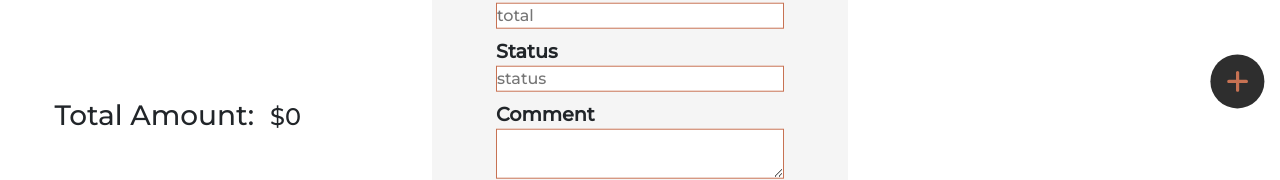
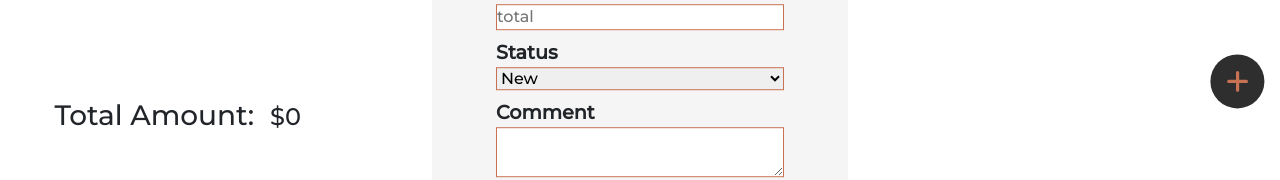
Before and after one commit to JUNNY12/NUBIAVILLE_PPROJECT, a React (Create React App) app: page /home in a window 1280 px wide. Both pictures are taken after a click on the button 1237 px from the left and 443 px from the top of the page. Shown: the part 362-542 px from the top of the page. Built offline with nearby package versions, Linux system fonts and the light colour scheme; no server answers.

Commit message:
Change status input to select

```diff
--- a/src/component/form/Form.js
+++ b/src/component/form/Form.js
@@ -70,14 +70,18 @@ const Form = ({ closeForm, addData }) => {
 
         <div className="inputWrapper">
           <label>Status</label> <br />
-          <input
+          <select
            name="status"
            className="input"
            type={`text`}
            value={data.status}
            placeholder="status"
            onChange={handleChange}
-          />
+          >
+              <option >New </option>
+              <option>Inprogress</option>
+              <option>Completed</option>
+          </select>
         </div>
 
         <div className="inputWrapper">
--- a/src/component/form/UpdateForm.js
+++ b/src/component/form/UpdateForm.js
@@ -91,14 +91,18 @@ const UpdateForm = ({ closeUpdateForm, expenses, setExpenses }) => {
 
         <div className="inputWrapper">
           <label>Status</label> <br />
-          <input
+          <select
            name="status"
            className="input"
            type={`text`}
            value={data.status}
            placeholder="status"
            onChange={handleChange}
-          />
+          >
+              <option >New </option>
+              <option>Inprogress</option>
+              <option>Completed</option>
+          </select>
         </div>
 
         <div className="inputWrapper">
```
Lines whose indentation alone changed are shown as unchanged.
